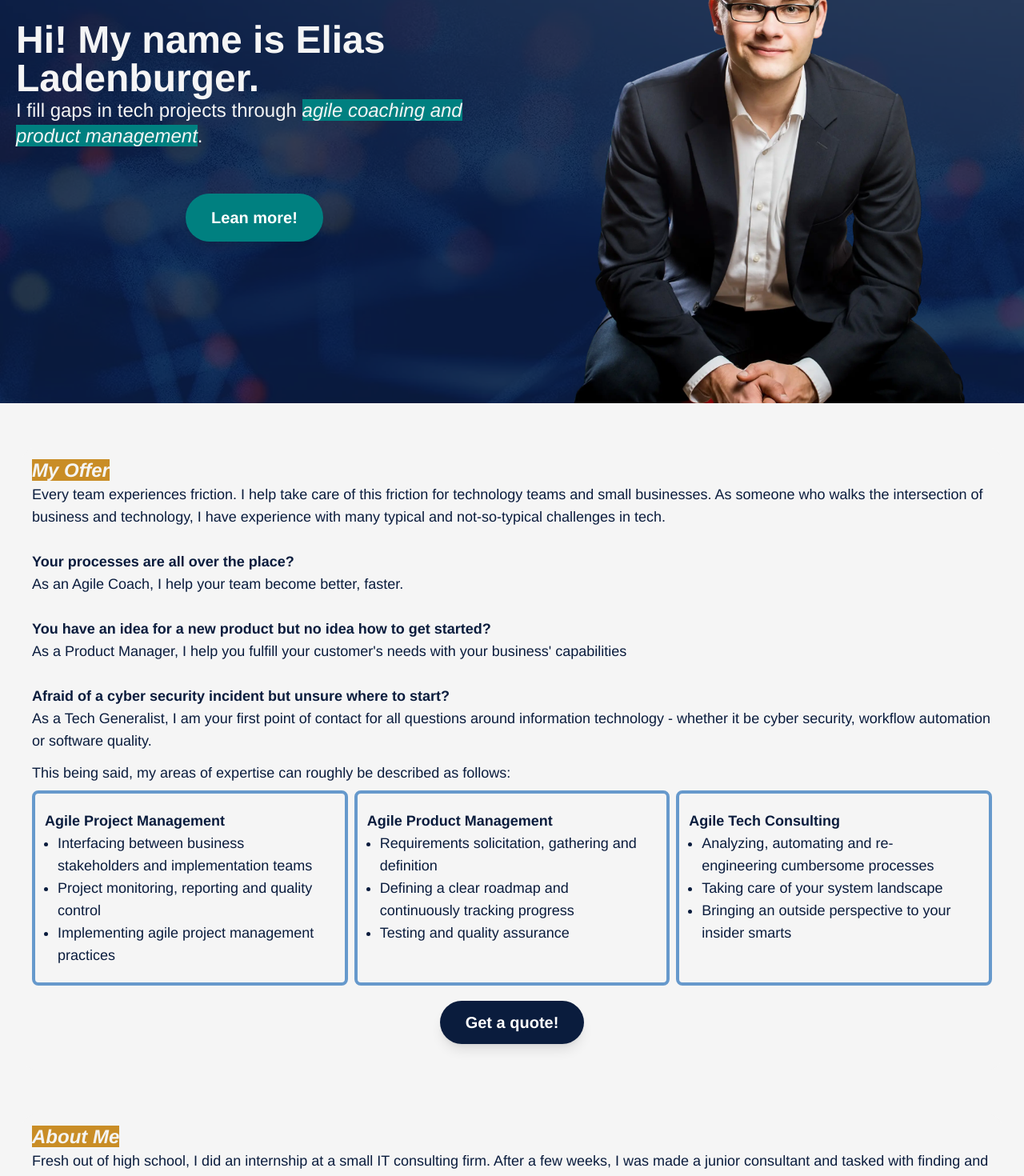
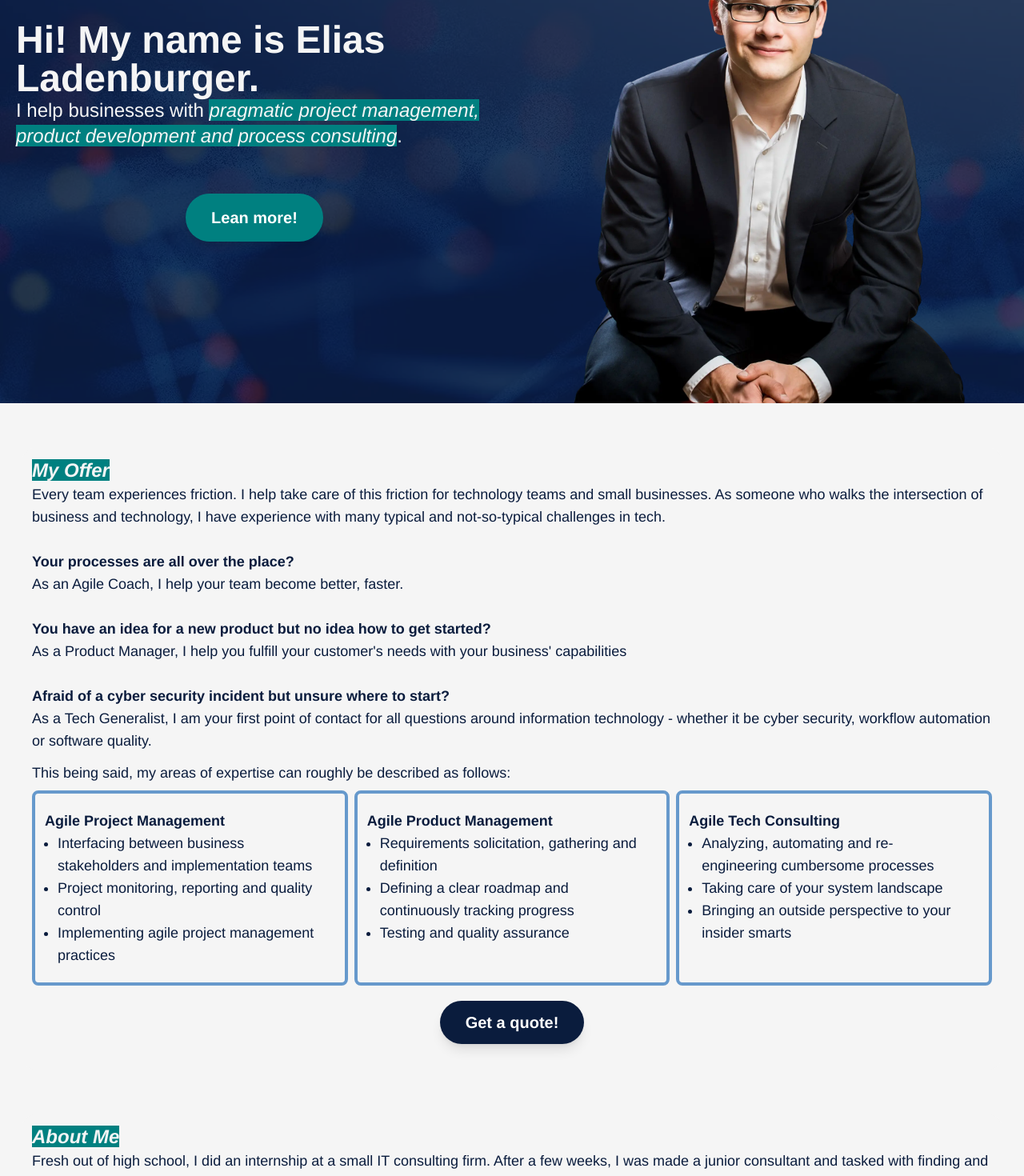
Before and after one commit to Elias-Ladenburger/Website, a SvelteKit app: page / in a window 1280 px wide. Shown: the part 200-1670 px from the top of the page at 80% size. Built offline with nearby package versions, Linux system fonts and the light colour scheme.

Commit message:
Replace emphasis orange with teal

```diff
--- a/src/lib/AboutMe.svelte
+++ b/src/lib/AboutMe.svelte
@@ -4,7 +4,7 @@
 </script>
 
 <TextSection sectionID="about">
-  <h2 class="text-2xl font-bold self-start"><em class="bg-emphasis text-white">About Me</em></h2>
+  <h2 class="text-2xl font-bold self-start"><em class="bg-teal text-white">About Me</em></h2>
   <div class="md:flex md:col-auto justify-end">
     <!--<img
       src="./img/Selfie Transparent.png"
--- a/src/lib/ServiceOffer.svelte
+++ b/src/lib/ServiceOffer.svelte
@@ -4,7 +4,7 @@
 </script>
 
 <TextSection sectionID="services">
-  <h1 class="text-2xl font-bold"><em class="bg-emphasis text-white">My Offer</em></h1>
+  <h1 class="text-2xl font-bold"><em class="bg-teal text-white">My Offer</em></h1>
   <p class="pb-3">
     Every team experiences friction. I help take care of this friction for technology teams and small businesses.
         As someone who walks the intersection of business and technology, I have experience with many typical and not-so-typical challenges in tech.
--- a/src/routes/+page.svelte
+++ b/src/routes/+page.svelte
@@ -11,7 +11,7 @@
   >
     <Hero
       heroTitle="Hi! My name is Elias Ladenburger."
-      heroSubtitle="I fill gaps in tech projects through <em class='bg-teal'>agile coaching and product management</em>."
+      heroSubtitle="I help businesses with <em class='bg-teal'>pragmatic project management, product development and process consulting</em>."
     >
       <Button label="Lean more!" link="#about" />
     </Hero>
```
